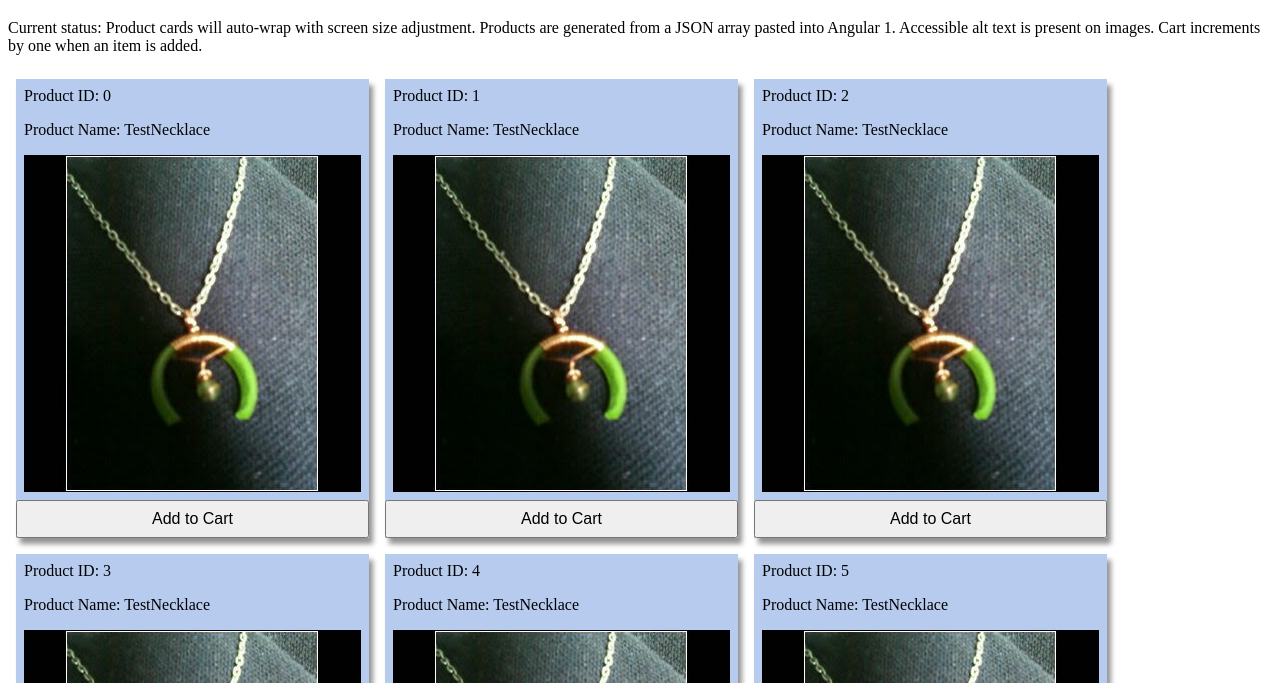
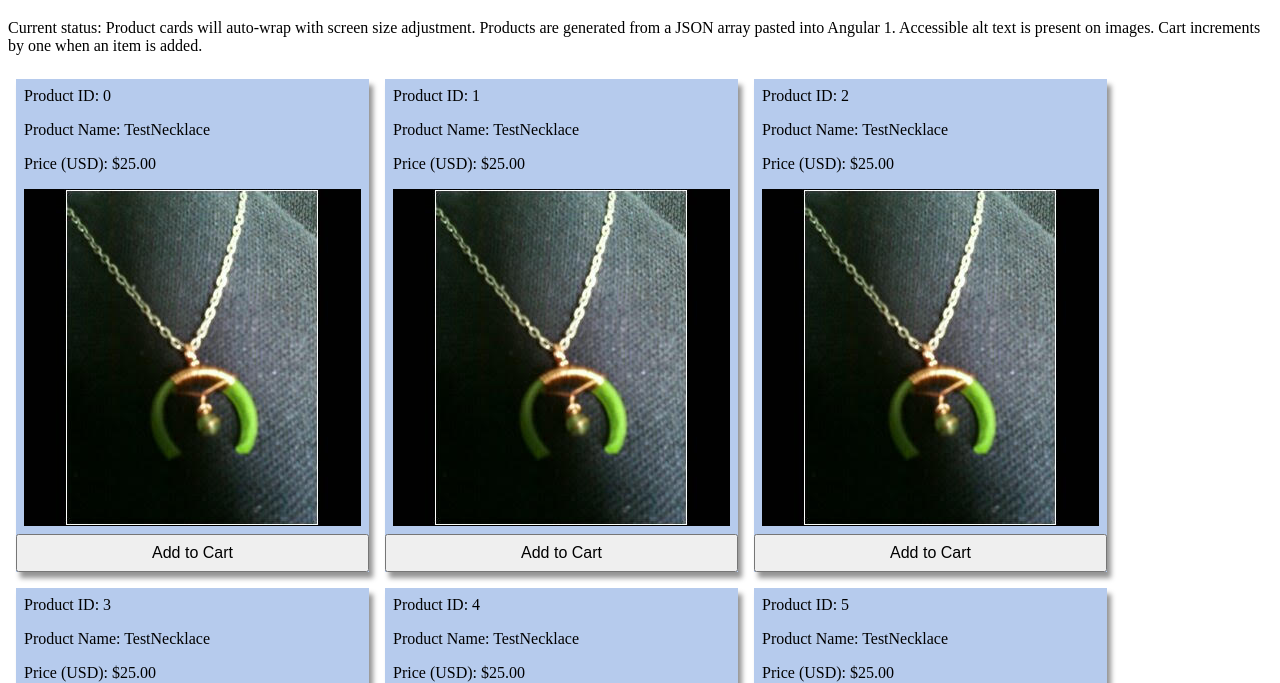
Before and after one commit to Bacobu/Bacobu_Upgrade, a plain HTML site: page Bacobu/www/index.html in a window 1280 px wide. Shown: the part 117-800 px from the top of the page. Drawn offline with nearby package versions, Linux system fonts and the light colour scheme.

Commit message:
bacobuBareBones0: Users now see a price on product cards.

```diff
--- a/Bacobu/www/index.html
+++ b/Bacobu/www/index.html
@@ -31,6 +31,9 @@
 				<p class="productCardInfo">
 					{{productCardDefaultText.name}} {{product.name}}
 				</p>
+				<p class="productCardInfo">
+					{{productCardDefaultText.price}} {{product.price | currency}}
+				</p>
 				<img ng-src="{{product.images[0].mainImg.location}}" alt="{{product.images[0].mainImg.description}}" class="productCardInfo"/>
 				<button ng-click="cart.updateCart()">
 					{{productCardDefaultText.addToCartBtn}}
--- a/Bacobu/www/js/index.js
+++ b/Bacobu/www/js/index.js
@@ -27,6 +27,7 @@ bacobuStore.controller('IndexCtrl', ['$scope', 'populateProducts', function($sco
 	$scope.productCardDefaultText = {
 		'id': 'Product ID: ',
 		'name': 'Product Name: ',
+		'price': 'Price (USD): ',
 		'addToCartBtn': 'Add to Cart'
 	};
 	//TODO: Move cart information into appropriate provider type
```
